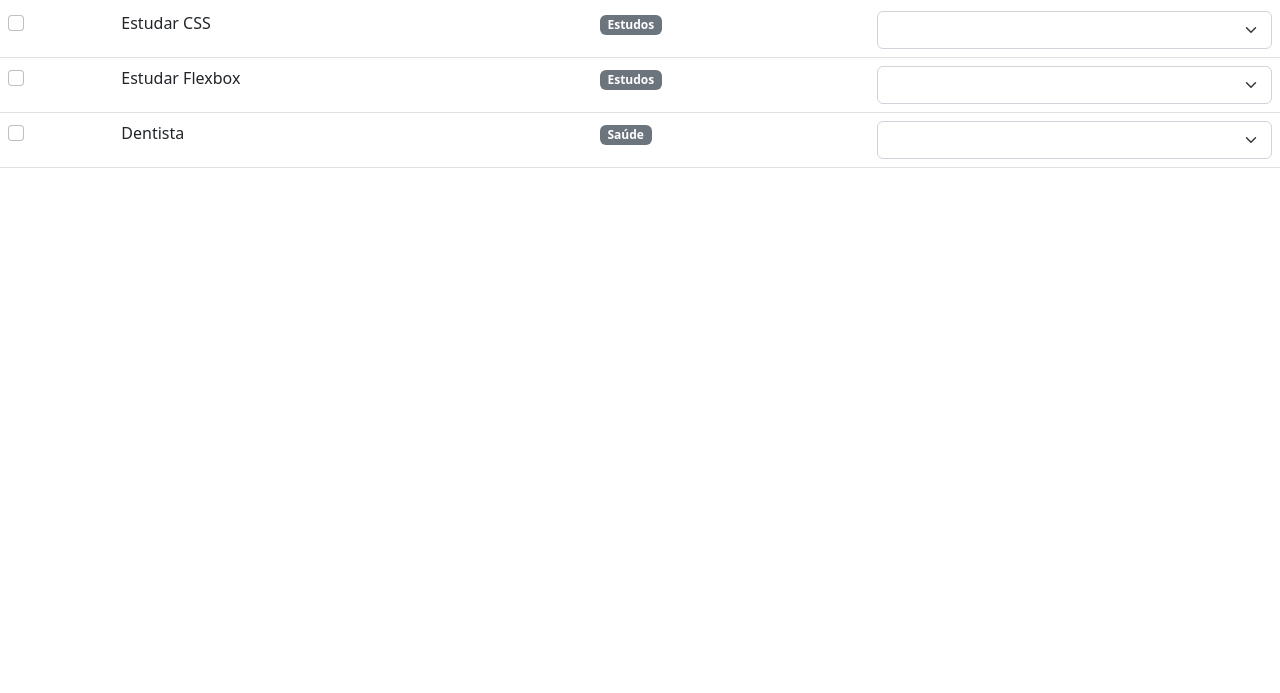
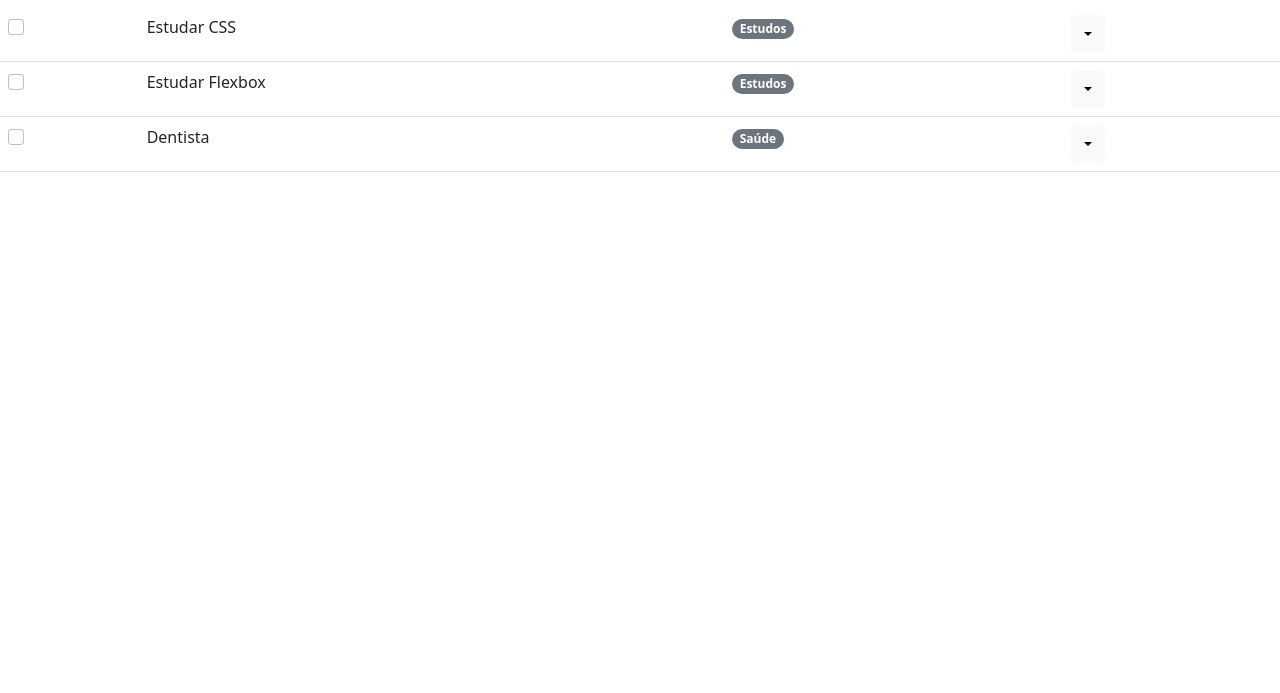
Before and after one commit to LarissaGbl/d3-todolist, a plain HTML site: page listar.html in a window 1280 px wide. Shown: the part 107-800 px from the top of the page. Drawn offline with nearby package versions, Linux system fonts and the light colour scheme.

Commit message:
Adiciona botão dropdown #4

```diff
--- a/css/style.css
+++ b/css/style.css
@@ -5,5 +5,17 @@
 
 .icon-login {
     width: 40px;
-    margin-right: 10px;
-    }
+}
+
+.pagination {
+    margin: 10px;
+    justify-content: center;
+}
+
+.bg-secondary {
+    border-radius: 10px;
+}
+
+.dropdown {
+    background-color: white;
+}
--- a/listar.html
+++ b/listar.html
@@ -29,7 +29,7 @@
     </nav>
 
 
-    <nav aria-label="Page navigation example">
+    <nav aria-label="Page navigation example" class="nav-group">
         <ul class="pagination">
             <li class="page-item"><a class="page-link" href="#" aria-label="Previous"><span aria-hidden="true">&laquo;</span></a></li>
             <li class="page-item"><a class="page-link" href="#">Hoje</a></li>
@@ -45,32 +45,38 @@
                 <td><input class="form-check-input" type="checkbox" value="" id="1"></td>
                 <td>Estudar CSS</td>
                 <td><span class="badge bg-secondary">Estudos</span></td>
-                <td><select class="form-select" aria-label="Default select example">
-                        <option selected></option>
-                        <option value="1">Editar</option>
-                        <option value="2">Excluir</option>
-                    </select>
+                <td><div class="dropdown">
+                        <button class="btn btn-light dropdown-toggle" type="button" data-bs-toggle="dropdown" aria-expanded="false"></button>
+                        <ul class="dropdown-menu">
+                            <li><a class="dropdown-item" href="#">Aditar</a></li>
+                            <li><a class="dropdown-item" href="#">Excluir</a></li>
+                        </ul>
+                    </div>
                 </td>
             </tr>
             <tr>
                 <td><input class="form-check-input" type="checkbox" value="" id="1"></td>
                 <td>Estudar Flexbox</td>
                 <td><span class="badge bg-secondary">Estudos</span></td>
-                <td><select class="form-select" aria-label="Default select example">
-                    <option selected></option>
-                    <option value="1">Editar</option>
-                    <option value="2">Excluir</option>
-                </select></td>
+                <td><div class="dropdown">
+                    <button class="btn btn-light dropdown-toggle" type="button" data-bs-toggle="dropdown" aria-expanded="false"></button>
+                    <ul class="dropdown-menu">
+                        <li><a class="dropdown-item" href="#">Aditar</a></li>
+                        <li><a class="dropdown-item" href="#">Excluir</a></li>
+                    </ul>
+                </div></td>
             </tr>
             <tr>
                 <td><input class="form-check-input" type="checkbox" value="" id="1"></td>
                 <td>Dentista</td>
                 <td><span class="badge bg-secondary">Saúde</span></td>
-                <td><select class="form-select" aria-label="Default select example">
-                    <option selected></option>
-                    <option value="1">Editar</option>
-                    <option value="2">Excluir</option>
-                </select></td>
+                <td><div class="dropdown">
+                    <button class="btn btn-light dropdown-toggle" type="button" data-bs-toggle="dropdown" aria-expanded="false"></button>
+                    <ul class="dropdown-menu">
+                        <li><a class="dropdown-item" href="#">Aditar</a></li>
+                        <li><a class="dropdown-item" href="#">Excluir</a></li>
+                    </ul>
+                </div></td>
             </tr>
         </tbody>
     </table>
```
